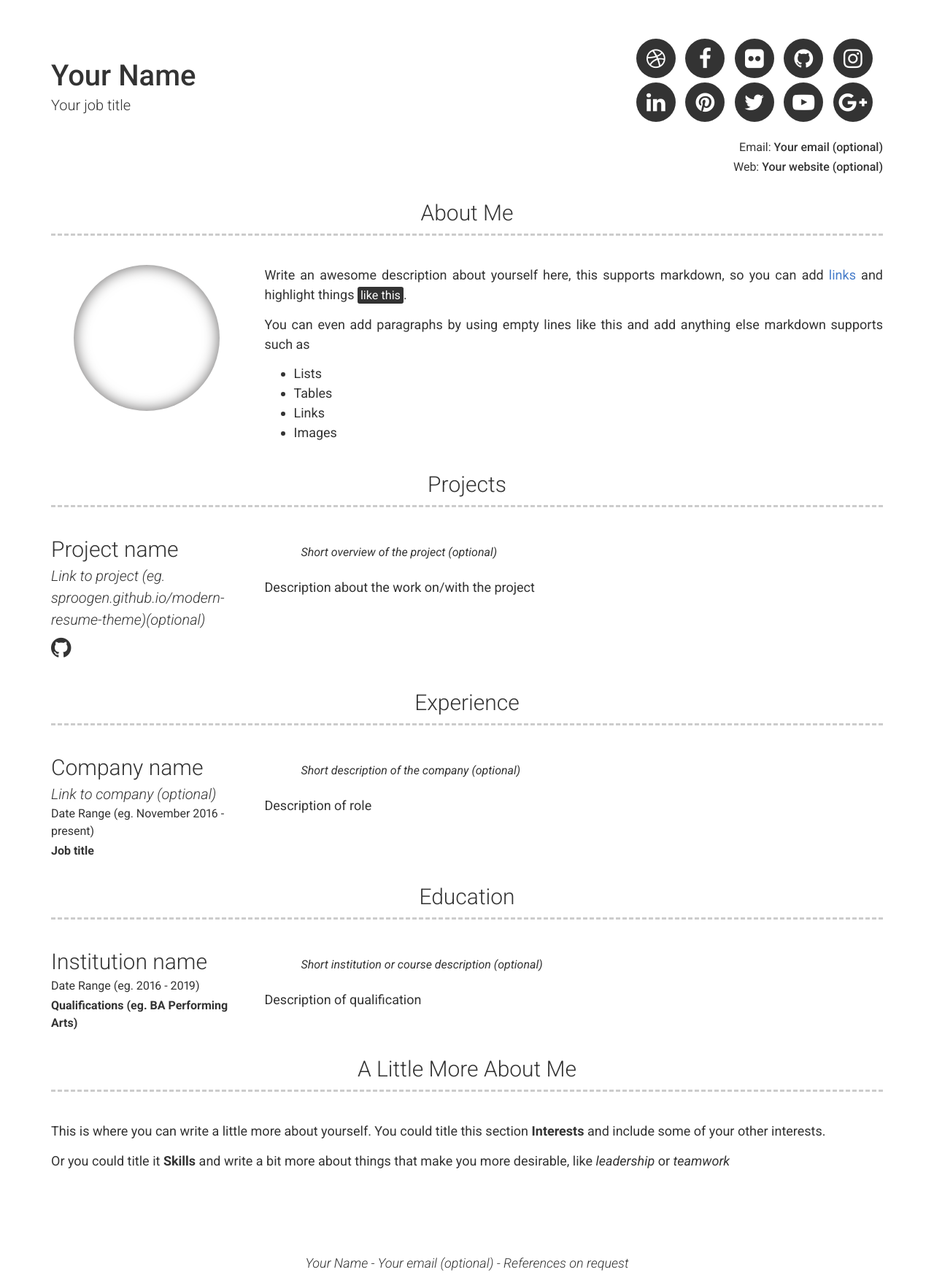
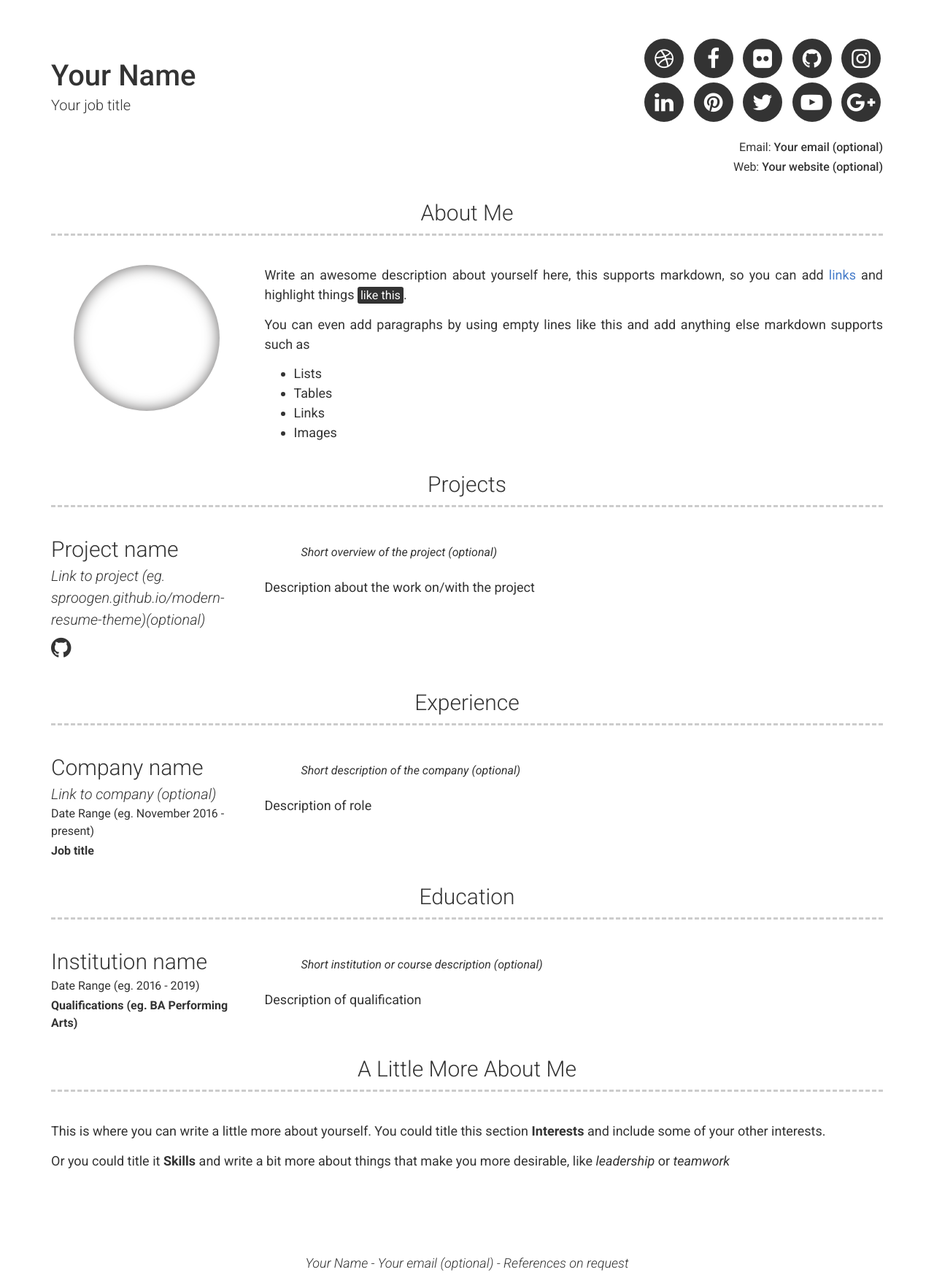
Before and after one commit to sproogen/modern-resume-theme, a Jekyll site: the page built from index.md, in a window 1280 px wide. Shown: the whole page at 73% size. Built offline with Jekyll 4.4.1, drawn with Linux system fonts in a browser that asks for light colours.

Commit message:
#23 align social icons right on desktop

```diff
--- a/assets/main.scss
+++ b/assets/main.scss
@@ -41,7 +41,13 @@ ul.icons a {
   padding: 0;
   font-size: 1em;
   margin-bottom:20px;
-  text-align: center;
+  text-align: right;
+}
+
+@media (max-width: 768px) {
+  .icons {
+    text-align: center;
+  }
 }
 
 .header-right p {
```
